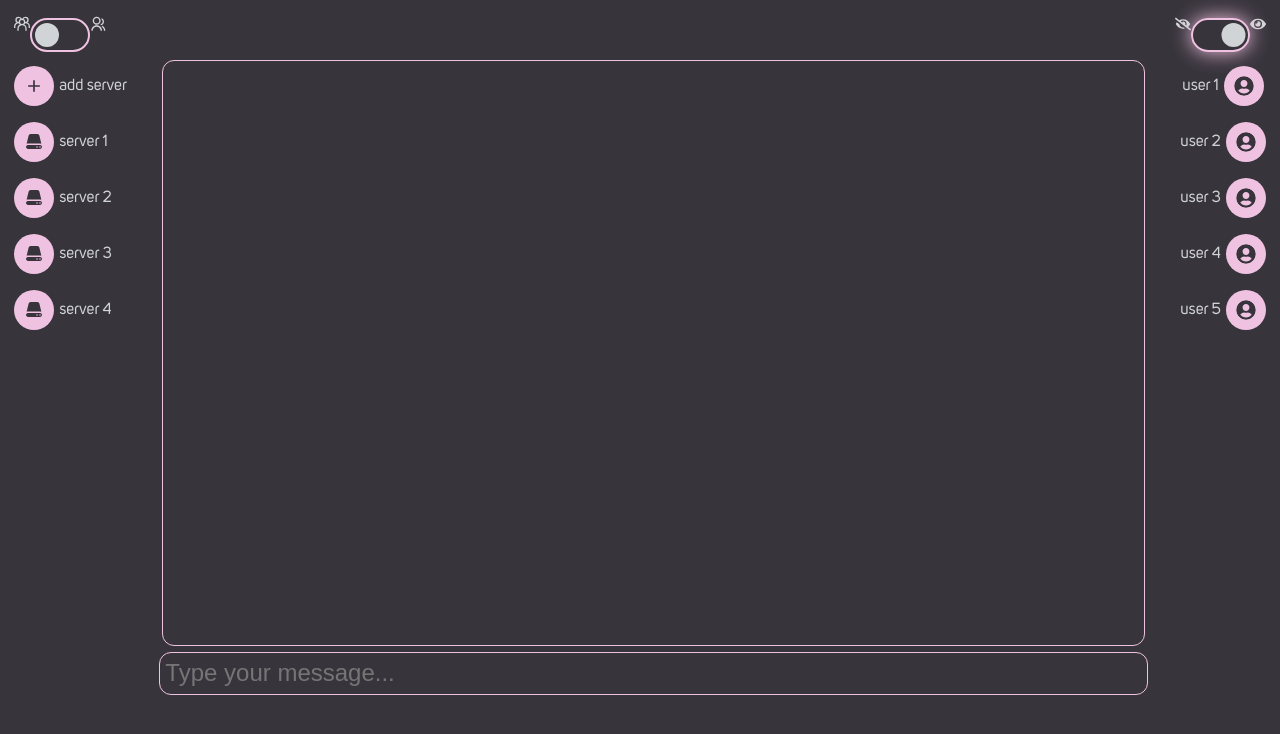
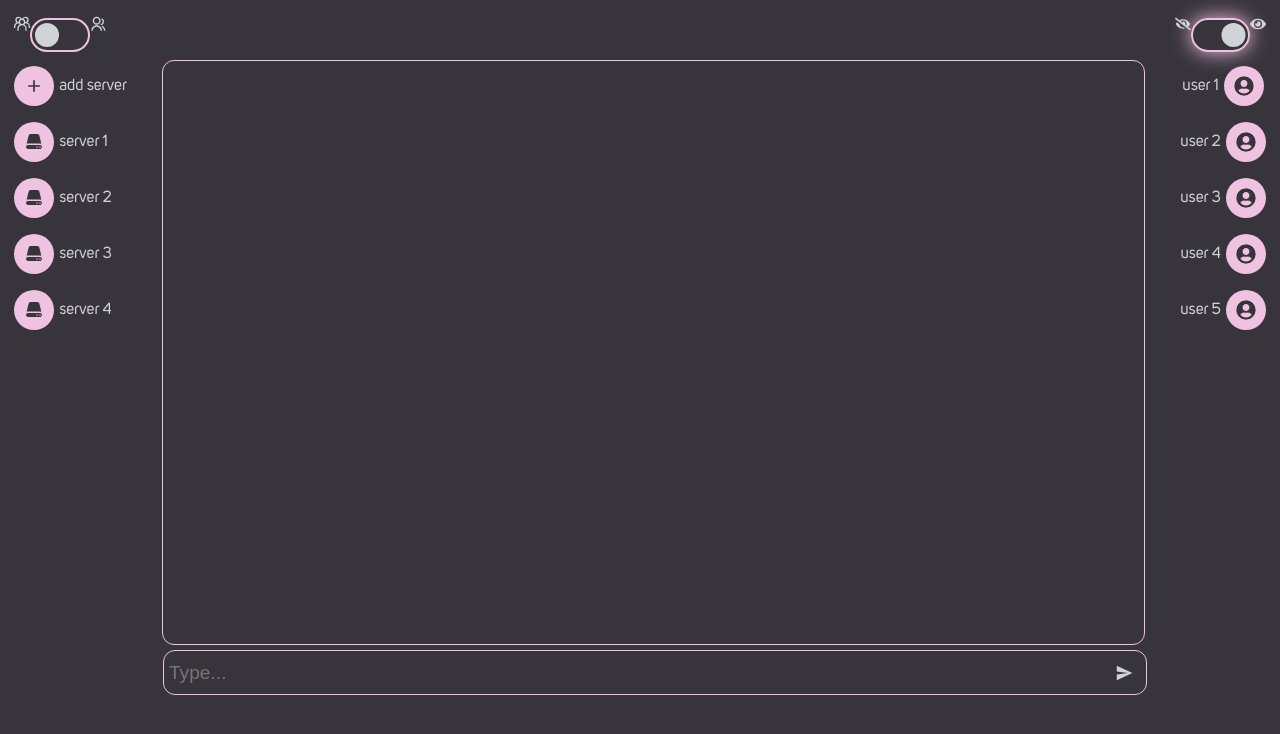
Before and after one commit to t0rbenC0rtes/BeCord-Front, a React (Vite) app: page /app in a window 1280 px wide. Shown: the top 734 px of the page. Built offline with nearby package versions, Linux system fonts and the light colour scheme.

Commit message:
added arrow icon inside textInput

```diff
--- a/src/components/ChatBox.jsx
+++ b/src/components/ChatBox.jsx
@@ -1,17 +1,20 @@
 import React from "react";
+import { IoMdSend } from "react-icons/io";
 
 const ChatBox = () => {
   return (
-    <>
-      <div className="lobbyDiv">
-        <div className="lobbyMsg"></div>
+    <div className="lobbyDiv">
+      <div className="lobbyMsg"></div>
+
+      <div className="inputContainer">
         <input
           type="text"
-          placeholder="Type your message..."
+          placeholder="Type..."
           className="textInput"
         />
+        <IoMdSend className="sendIcon" />
       </div>
-    </>
+    </div>
   );
 };
 
--- a/src/styles/_chatBox.scss
+++ b/src/styles/_chatBox.scss
@@ -1,10 +1,4 @@
 @use "variables";
-
-.textInput,
-.lobbyMsg {
-  border-radius: 12px;
-  border: 1px solid variables.$pink;
-}
 
 .lobbyDiv {
   width: 100%;
@@ -16,14 +10,36 @@
 .lobbyMsg {
   height: 95%;
   width: 95%;
+  border-radius: 12px;
+  border: 1px solid variables.$pink;
 }
 
+/* Input wrapper */
+.inputContainer {
+  width: 95%;
+  position: relative;
+}
+
+/* Style the text input */
 .textInput {
-  width: 94.5%;
+  width: 99%;
   height: 2rem;
-  font-size: 1.5rem;
+  font-size: 1.2rem;
   padding: 0.325rem;
-  margin: 0.325rem;
+  margin: 0.325rem auto;
   background-color: variables.$darkGrey;
   color: variables.$lightGrey;
+  border-radius: 12px;
+  border: 1px solid variables.$pink;
 }
+
+/* Position the send icon */
+.sendIcon {
+  position: absolute;
+  right: 10px;
+  top: 50%;
+  transform: translateY(-50%);
+  font-size: 1.2rem;
+  color: variables.$lightGrey;
+  cursor: pointer;
+}
```
